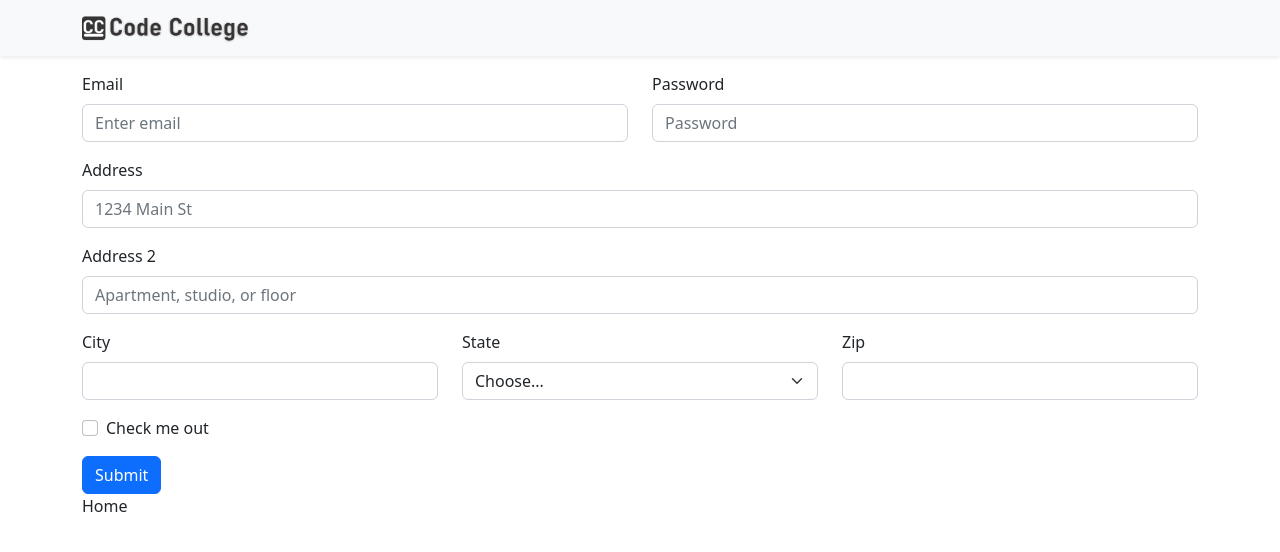
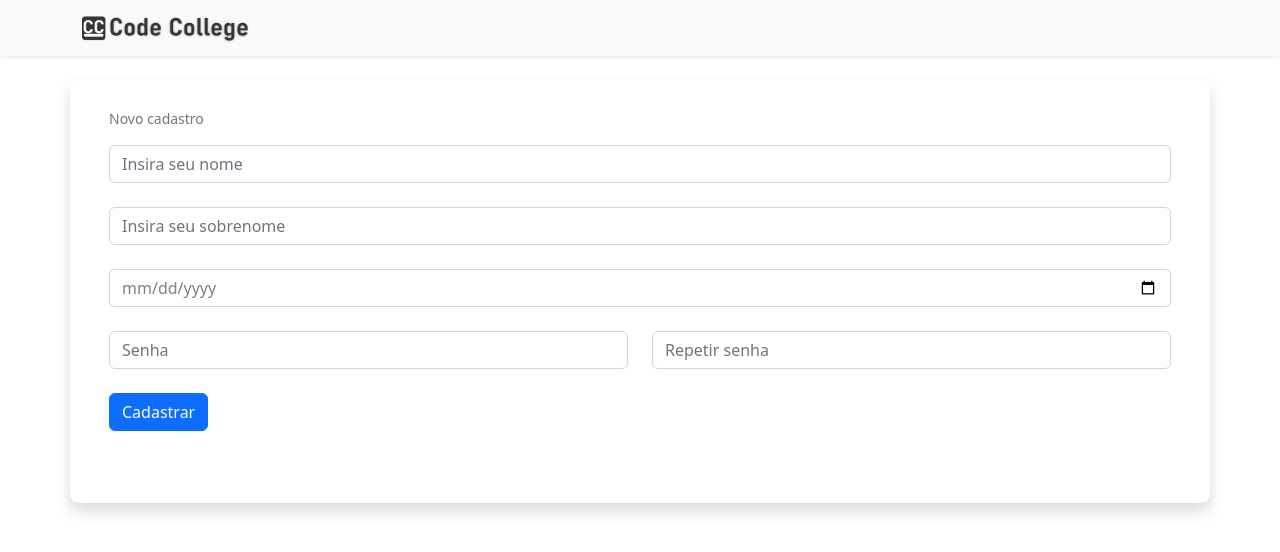
Before and after one commit to williamlims/codecollege-web, a React (Create React App) app: page /register in a window 1280 px wide. Shown: the top 552 px of the page. Built offline with nearby package versions, Linux system fonts and the light colour scheme.

Commit message:
Styling register, recover e login pages

```diff
--- a/public/index.html
+++ b/public/index.html
@@ -24,7 +24,7 @@
       work correctly both with client-side routing and a non-root public URL.
       Learn how to configure a non-root public URL by running `npm run build`.
     -->
-    <title>React App</title>
+    <title>Code College - Plataforma de Treinamento</title>
     <script id="react-dotenv" src="http://localhost:3000/login/env.js"></script>
   </head>
   <body>
--- a/src/pages/recover/RecoverPassword.js
+++ b/src/pages/recover/RecoverPassword.js
@@ -1,13 +1,39 @@
 import * as React from 'react';
 import Container from 'react-bootstrap/Container';
+import Form from 'react-bootstrap/Form';
+import Row from 'react-bootstrap/Row';
+import Col from 'react-bootstrap/Col';
+import Button from 'react-bootstrap/Button';
 import NavBarLight from '../../components/navbarlight/NavBarLight';
+import Image from 'react-bootstrap/Image';
+import img from '../../assets/logoLogin.png';
 
 function RecoverPassword() {
     return (
         <>
             <NavBarLight />
-            <Container >
-                RecoverPassword
+            <Container className="mt-5 shadow" style={{ maxWidth: '360px', borderRadius: 10}}>
+                <Form style={{marginLeft:15, marginRight: 15}}>
+                    <br />
+                    <Form.Group className="mb-3"  id="groupOptions">
+                        <Image style={{width:'65%'}} src={img}/>
+                    </Form.Group>
+                    <Row className="mt-3 mb-3">
+                        <Form.Group as={Col} controlId="emailRecover">
+                            <Form.Control type="email" placeholder="Insira seu e-mail" />
+                        </Form.Group>
+                    </Row>
+
+                    <Button className="w-100" variant="primary" type="submit">
+                        Enviar link
+                    </Button>
+
+                    <Form.Group className="mb-3"  id="groupOptions">
+                        <Form.Text style={{color:'green'}}>Link para recuperação de senha enviado!</Form.Text>
+                    </Form.Group>
+                    <br />
+                </Form>
+
             </Container>
         </>
     );
--- a/src/pages/register/Register.js
+++ b/src/pages/register/Register.js
@@ -9,62 +9,63 @@ import Nav from 'react-bootstrap/Nav';
 import { NavLink } from 'react-router-dom';
 
 function Register() {
+    const styles = {
+        marginsFildes: {
+            marginLeft:15,
+            marginRight:15
+        },
+        colorFieldData: {
+            color:'gray'
+        }
+    };
+
     return (
         <>
             <NavBarLight />
-            <Container className="mt-3">
+            <Container className="mt-4 shadow" style={{ borderRadius: 10}}>
                 <Form>
-                    <Row className="mb-3">
-                        <Form.Group as={Col} controlId="formGridEmail">
-                        <Form.Label>Email</Form.Label>
-                        <Form.Control type="email" placeholder="Enter email" />
-                        </Form.Group>
+                    < br/>
+                    <Row className="mb-3" style={styles.marginsFildes}>
+                        <Form.Text>Novo cadastro</Form.Text>
+                    </Row>
 
-                        <Form.Group as={Col} controlId="formGridPassword">
-                        <Form.Label>Password</Form.Label>
-                        <Form.Control type="password" placeholder="Password" />
+                    <Row className="mb-4" style={styles.marginsFildes}>
+                        <Form.Group as={Col} controlId="nameUser">
+                            <Form.Control type="text" placeholder="Insira seu nome"></Form.Control>
                         </Form.Group>
                     </Row>
 
-                    <Form.Group className="mb-3" controlId="formGridAddress1">
-                        <Form.Label>Address</Form.Label>
-                        <Form.Control placeholder="1234 Main St" />
-                    </Form.Group>
-
-                    <Form.Group className="mb-3" controlId="formGridAddress2">
-                        <Form.Label>Address 2</Form.Label>
-                        <Form.Control placeholder="Apartment, studio, or floor" />
-                    </Form.Group>
-
-                    <Row className="mb-3">
-                        <Form.Group as={Col} controlId="formGridCity">
-                        <Form.Label>City</Form.Label>
-                        <Form.Control />
-                        </Form.Group>
-
-                        <Form.Group as={Col} controlId="formGridState">
-                        <Form.Label>State</Form.Label>
-                        <Form.Select defaultValue="Choose...">
-                            <option>Choose...</option>
-                            <option>...</option>
-                        </Form.Select>
-                        </Form.Group>
-
-                        <Form.Group as={Col} controlId="formGridZip">
-                        <Form.Label>Zip</Form.Label>
-                        <Form.Control />
+                    <Row className="mb-4" style={styles.marginsFildes}>
+                        <Form.Group as={Col} controlId="surnameUser">
+                            <Form.Control type="text" placeholder="Insira seu sobrenome" />
                         </Form.Group>
                     </Row>
 
-                    <Form.Group className="mb-3" id="formGridCheckbox">
-                        <Form.Check type="checkbox" label="Check me out" />
-                    </Form.Group>
+                    <Row className="mb-4" style={styles.marginsFildes}>
+                        <Form.Group as={Col} controlId="birthdayUser">
+                            <Form.Control type="date" style={styles.colorFieldData} />
+                        </Form.Group>
+                    </Row>
 
-                    <Button variant="primary" type="submit">
-                        Submit
-                    </Button>
+                    <Row className="mb-4" style={styles.marginsFildes}>
+                        <Form.Group as={Col} controlId="surnameUser">
+                            <Form.Control type="password" placeholder="Senha" />
+                        </Form.Group>
+                        <Form.Group as={Col} controlId="surnameUser">
+                            <Form.Control type="password" placeholder="Repetir senha" />
+                        </Form.Group>
+                    </Row>
+
+                    <Row className="mb-4" style={styles.marginsFildes}>
+                        <Form.Group as={Col} controlId="btnSave">
+                            <Button variant="primary" type="submit">
+                                Cadastrar
+                            </Button>
+                        </Form.Group>
+                    </Row>
+                    < br/>
+                    < br/>
                 </Form>
-                <Nav.Link to="/home" key="home" as={NavLink}>Home</Nav.Link>
             </Container>
         </>
     );
```
